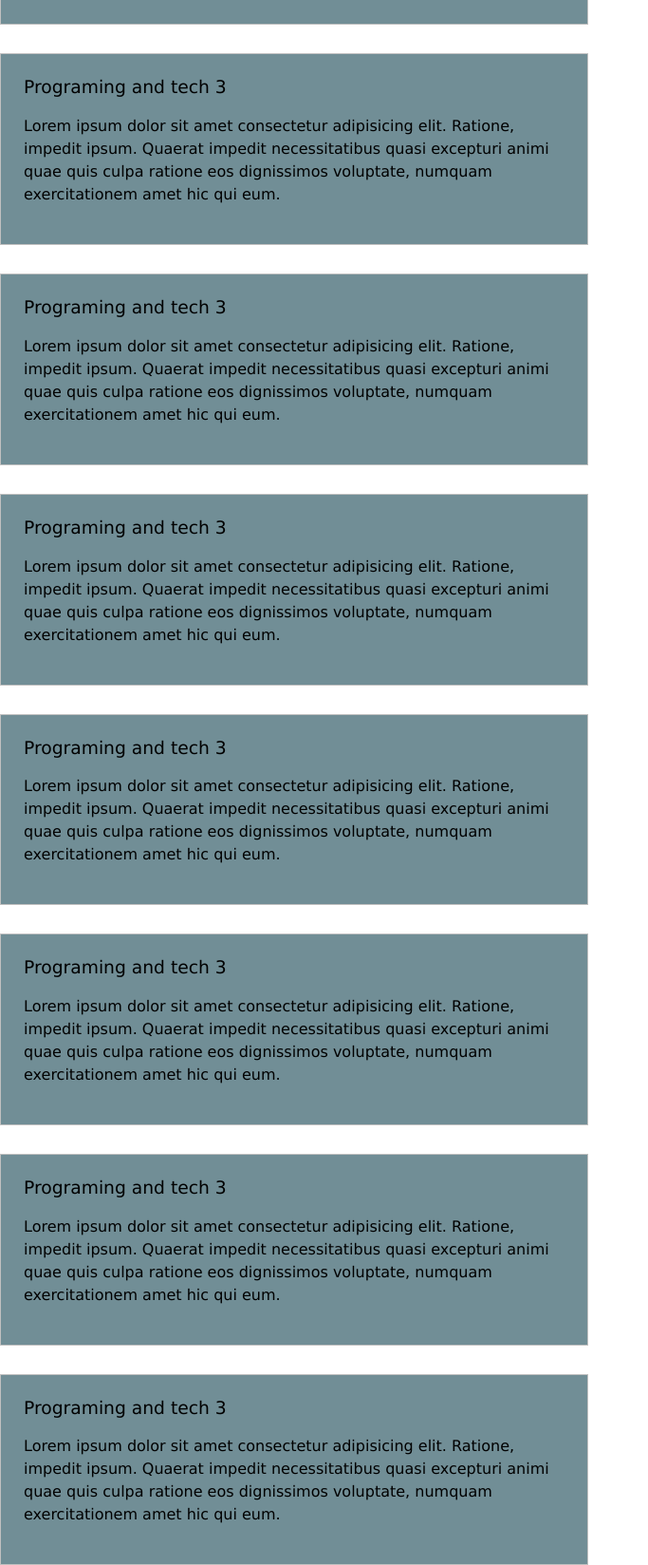
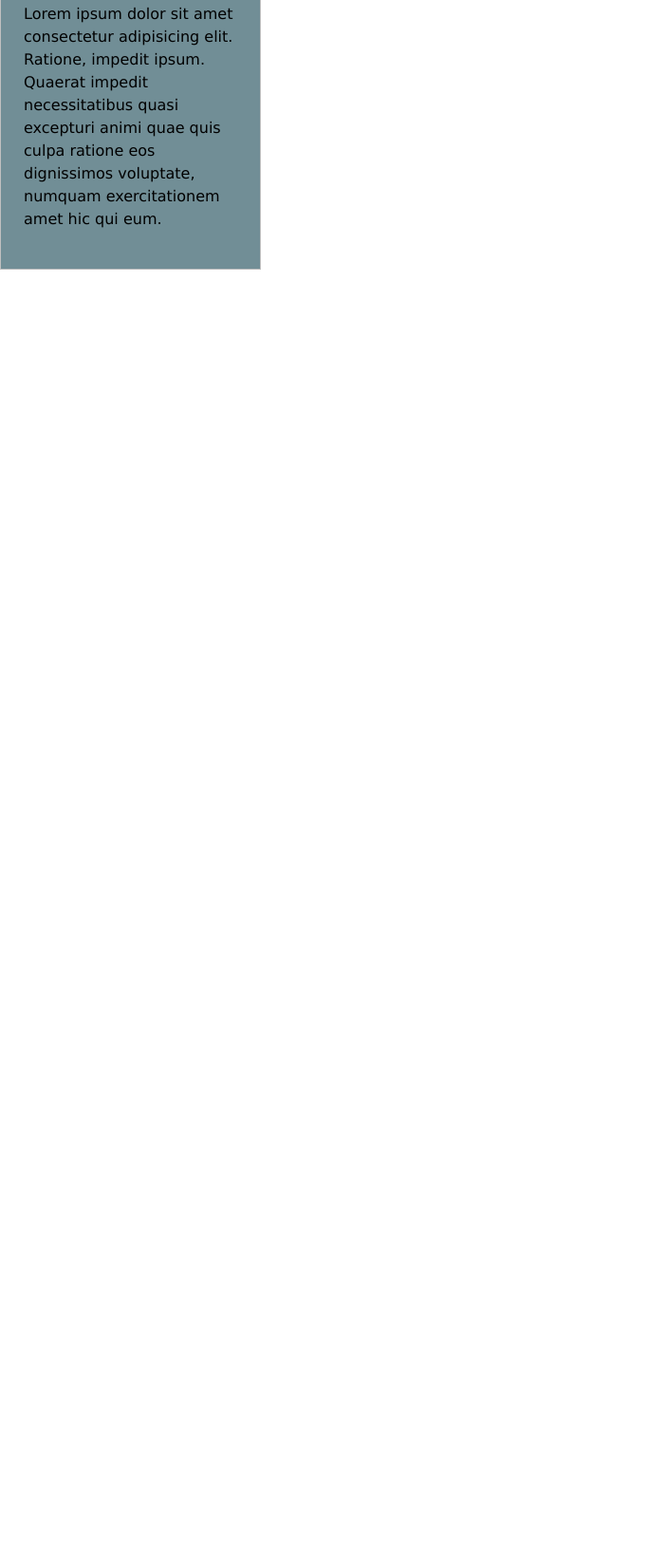
Before and after one commit to priyalgoti07/CSS-Flexbox-, a plain HTML site: page index.html in a window 1280 px wide. Shown: the part 407-2055 px from the top of the page at 95% size, without its empty margins (0-683 px from the left). After the commit the page ends 800 px from the top, so only its background shows below. Drawn offline with Linux system fonts and the light colour scheme.

Commit message:
width-calculation-learn

```diff
--- a/index.html
+++ b/index.html
@@ -28,36 +28,13 @@
                 necessitatibus quasi excepturi animi quae quis culpa ratione eos dignissimos voluptate, numquam
                 exercitationem amet hic qui eum.</p>
         </div>
-        <div class="item-3">
+        <div class="item-4">
             <h3>Programing and tech 3</h3>
             <p>Lorem ipsum dolor sit amet consectetur adipisicing elit. Ratione, impedit ipsum. Quaerat impedit
                 necessitatibus quasi excepturi animi quae quis culpa ratione eos dignissimos voluptate, numquam
                 exercitationem amet hic qui eum.</p>
         </div>
-        <div class="item-3">
-            <h3>Programing and tech 3</h3>
-            <p>Lorem ipsum dolor sit amet consectetur adipisicing elit. Ratione, impedit ipsum. Quaerat impedit
-                necessitatibus quasi excepturi animi quae quis culpa ratione eos dignissimos voluptate, numquam
-                exercitationem amet hic qui eum.</p>
-        </div>
-        <div class="item-3">
-            <h3>Programing and tech 3</h3>
-            <p>Lorem ipsum dolor sit amet consectetur adipisicing elit. Ratione, impedit ipsum. Quaerat impedit
-                necessitatibus quasi excepturi animi quae quis culpa ratione eos dignissimos voluptate, numquam
-                exercitationem amet hic qui eum.</p>
-        </div>
-        <div class="item-3">
-            <h3>Programing and tech 3</h3>
-            <p>Lorem ipsum dolor sit amet consectetur adipisicing elit. Ratione, impedit ipsum. Quaerat impedit
-                necessitatibus quasi excepturi animi quae quis culpa ratione eos dignissimos voluptate, numquam
-                exercitationem amet hic qui eum.</p>
-        </div>
-        <div class="item-3">
-            <h3>Programing and tech 3</h3>
-            <p>Lorem ipsum dolor sit amet consectetur adipisicing elit. Ratione, impedit ipsum. Quaerat impedit
-                necessitatibus quasi excepturi animi quae quis culpa ratione eos dignissimos voluptate, numquam
-                exercitationem amet hic qui eum.</p>
-        </div>   <div class="item-3">
+        <div class="item-5">
             <h3>Programing and tech 3</h3>
             <p>Lorem ipsum dolor sit amet consectetur adipisicing elit. Ratione, impedit ipsum. Quaerat impedit
                 necessitatibus quasi excepturi animi quae quis culpa ratione eos dignissimos voluptate, numquam
--- a/style.css
+++ b/style.css
@@ -31,14 +31,12 @@ h3 {
     /* flex-basis: 20%; */
     /* margin-right: 50px; */
     box-sizing: border-box;
-    /* width: calc(1/2*100% - (1 - 1/3) * 30px); */
-    width: calc(1/2*100% - (1 - 1/3) * 30px);
-    margin-right: 30px; /* Adjust the margin between divs */
-    margin-bottom: 30px; /* Adjust the margin between rows */
+    width: calc(1/4*100% - (1 - 1/4) * 60px);
+
 }
 
 .container div:nth-child(3n) {
-    /* margin-right: 0; */
+    margin-right: 0;
     /* Remove right margin for every third div */
 }
 
```
